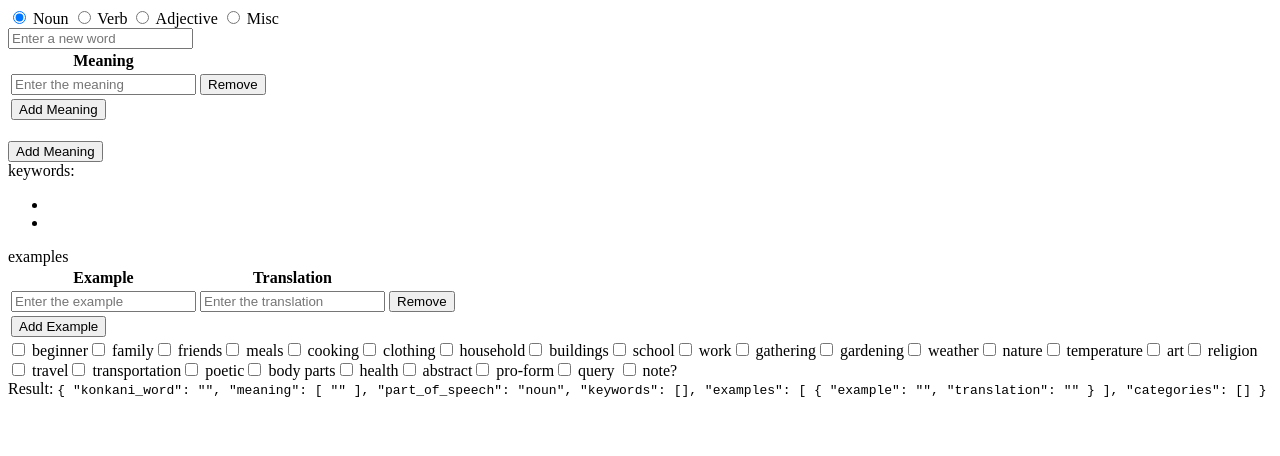
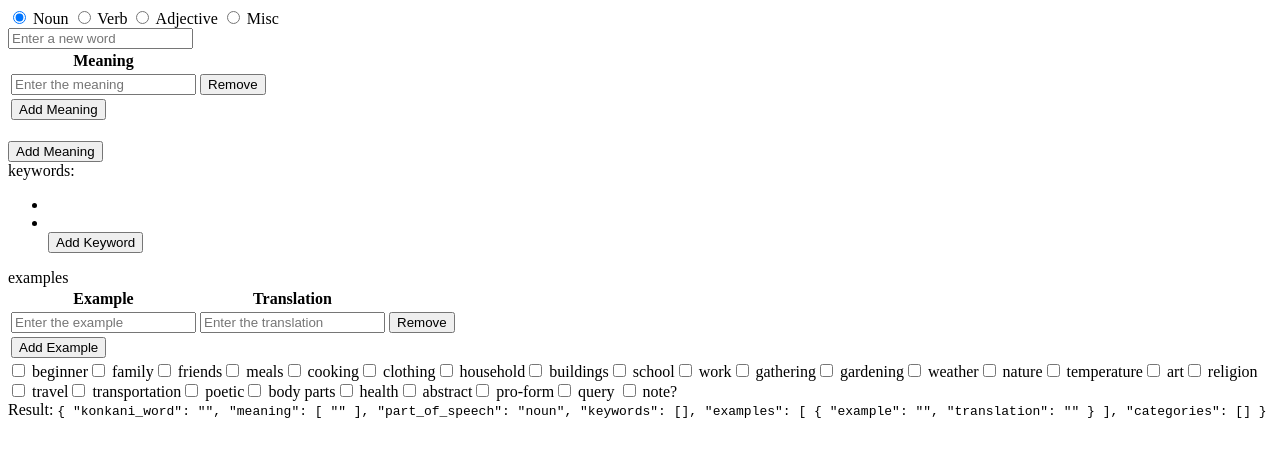
Before and after one commit to rod520/dictionary, a SvelteKit app: page /create in a window 1280 px wide. Shown: the top 456 px of the page. Built offline with nearby package versions, Linux system fonts and the light colour scheme.

Commit message:
fixed it, had something to do with the keys of the eaches. works great now

```diff
--- a/src/routes/create/+page.svelte
+++ b/src/routes/create/+page.svelte
@@ -42,14 +42,13 @@
 <input type="radio" bind:group={part_of_speech} value="misc" /> Misc
 <br />
 <input type="text" placeholder="Enter a new word" bind:value={konkani_word} />
-<!-- the following keeps deselecting when you type. probably has something to do with reactivity. maybe just take out the whole thing and replace like how table is below?-->
 <table>
     <tbody>
         <tr>
             <th>Meaning</th>
             <th></th>
         </tr>
-        {#each meaning as m, index (m)}
+        {#each meaning as m, index (index)}
             <tr>
                 <td><input type="text" placeholder="Enter the meaning" bind:value={meaning[index]} /></td>
                 <td><button onclick={() => meaning.splice(index, 1)}>Remove</button></td>
@@ -70,9 +69,10 @@ keywords:
 	{#each meaning as m (m)}
 		<li>{m}</li>
 	{/each}
-	{#each addedKeywords as keyword (keyword)}
-		<li><input type="text" bind:value={addedKeywords[addedKeywords.indexOf(keyword)]} /></li>
+	{#each addedKeywords as keyword, i (i)}
+		<li><input type="text" bind:value={addedKeywords[i]} /></li>
 	{/each}
+    <button onclick={() => addedKeywords.push('')}>Add Keyword</button>
 </ul>
 
 examples
@@ -82,7 +82,7 @@ examples
 			<th>Example</th>
 			<th>Translation</th>
 		</tr>
-		{#each examples as example, index (example)}
+		{#each examples as example, index (index)}
 			<tr>
 				<td
 					><input
```
